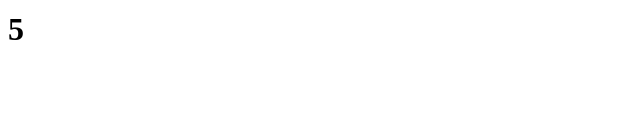
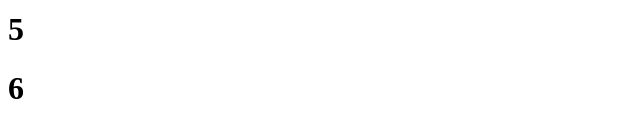
Before and after one commit to theit0/ecommerceFETests, a React (Vite) app: page / in a window 1280 px wide. Shown: the part 244-382 px from the top of the page, without its empty margins (0-640 px from the left). Built offline with nearby package versions, Linux system fonts and the light colour scheme.

Commit message:
Test case 6

```diff
--- a/src/App.tsx
+++ b/src/App.tsx
@@ -9,6 +9,7 @@ function App() {
       <h1>3</h1>
       <h1>4</h1>
       <h1>5</h1>
+      <h1>6</h1>
     </>
   )
 }
```
